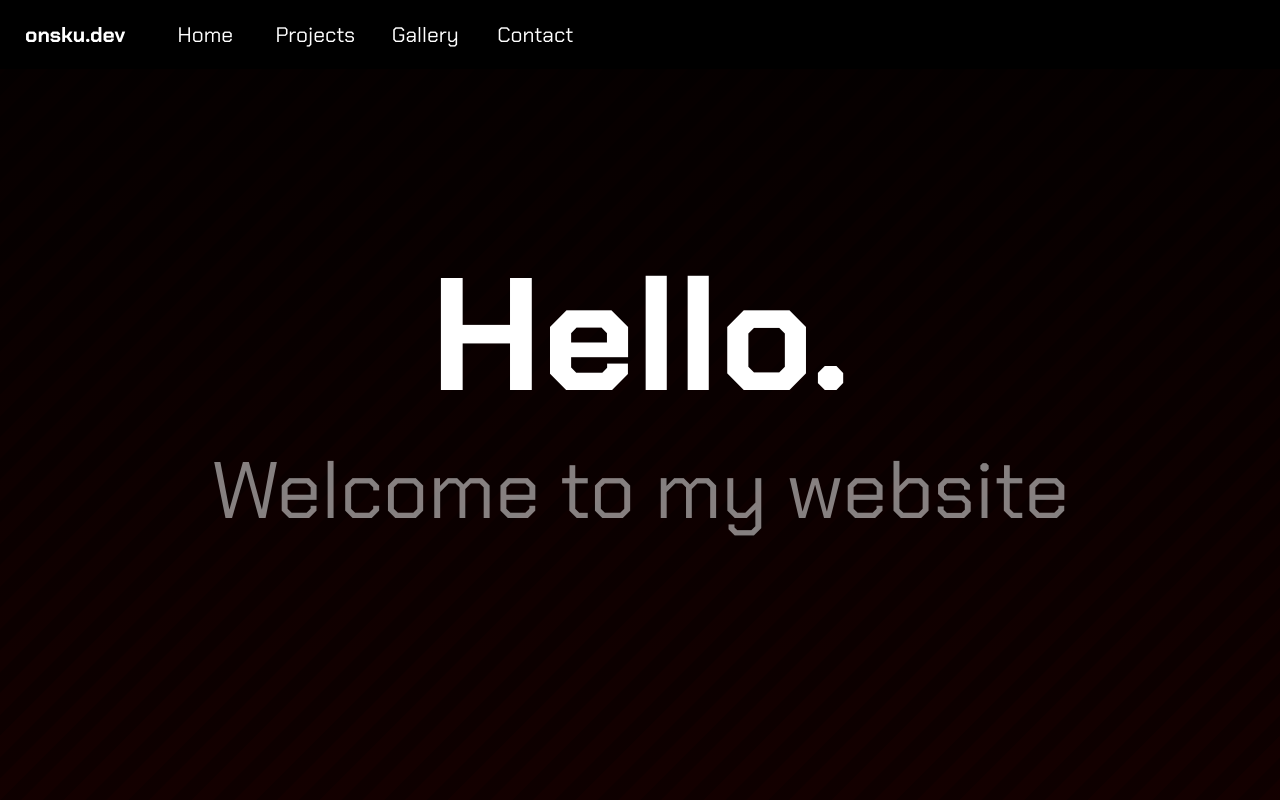
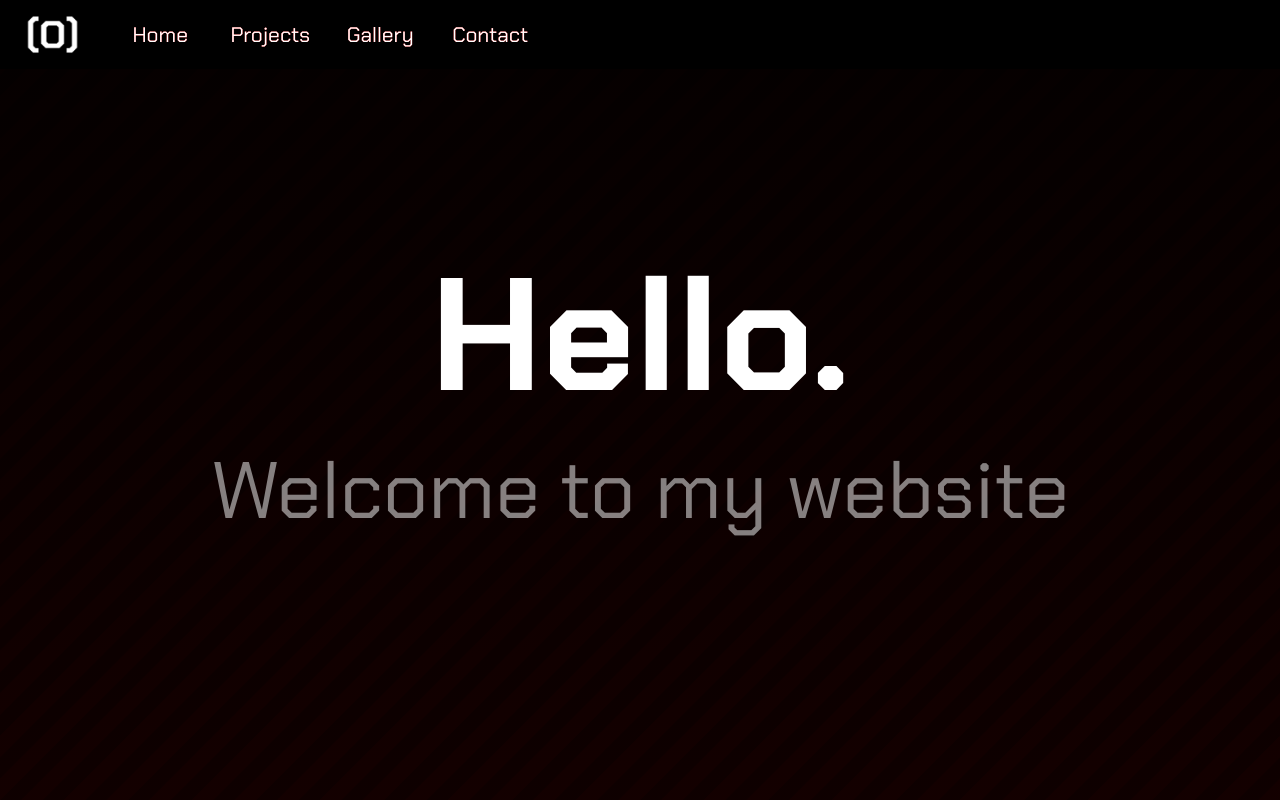
Before and after one commit to MrOnsku/onsku.dev, a plain HTML site: page index.html in a window 1280 px wide. Shown: the top 800 px of the page. Drawn offline with Linux system fonts and the light colour scheme.

Commit message:
Small styling updates

```diff
--- a/header.js
+++ b/header.js
@@ -1,7 +1,7 @@
 document.writeln(`
 <div class="topheader">
     <div class="topheadercontent">
-        <p class="logo"><strong>onsku.dev</strong></p>
+        <img src="/img/icon.png" class="logo">
         <div class="topnav">
             <a href="/" class="navbutton">Home</a>
             <a href="/projects/" class="navbutton">Projects</a>
--- a/main.css
+++ b/main.css
@@ -22,6 +22,17 @@
     justify-content: center;
     align-items: center;
     color: red;
+    text-decoration: none;
+    font-weight: normal;
+    text-shadow: 0px 0px 0px red;
+    transition-duration: 0.2s;
+}
+
+a:hover {
+    color: rgb(255, 0, 0);
+    text-shadow: 0px 0px 9px red;
+    font-weight: bold;
+    transition-duration: 0.2s;
 }
 
 hr {
@@ -177,6 +188,12 @@
     display: flex;
     margin-left: 25px;
     align-items: stretch;
+}
+
+.logo {
+    display: flex;
+    height: 80%;
+    align-self: center;
 }
 
 .topnav {
```
